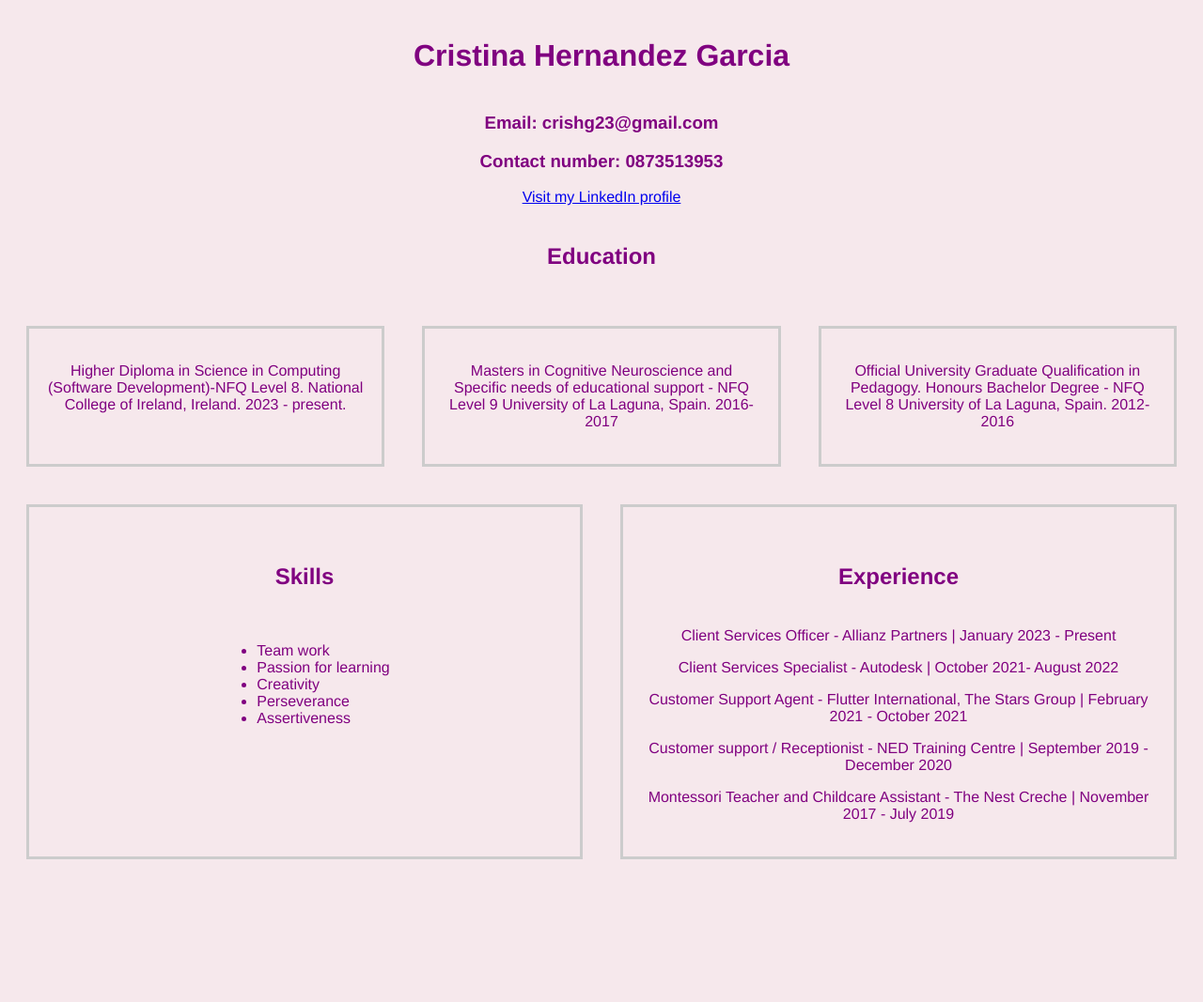
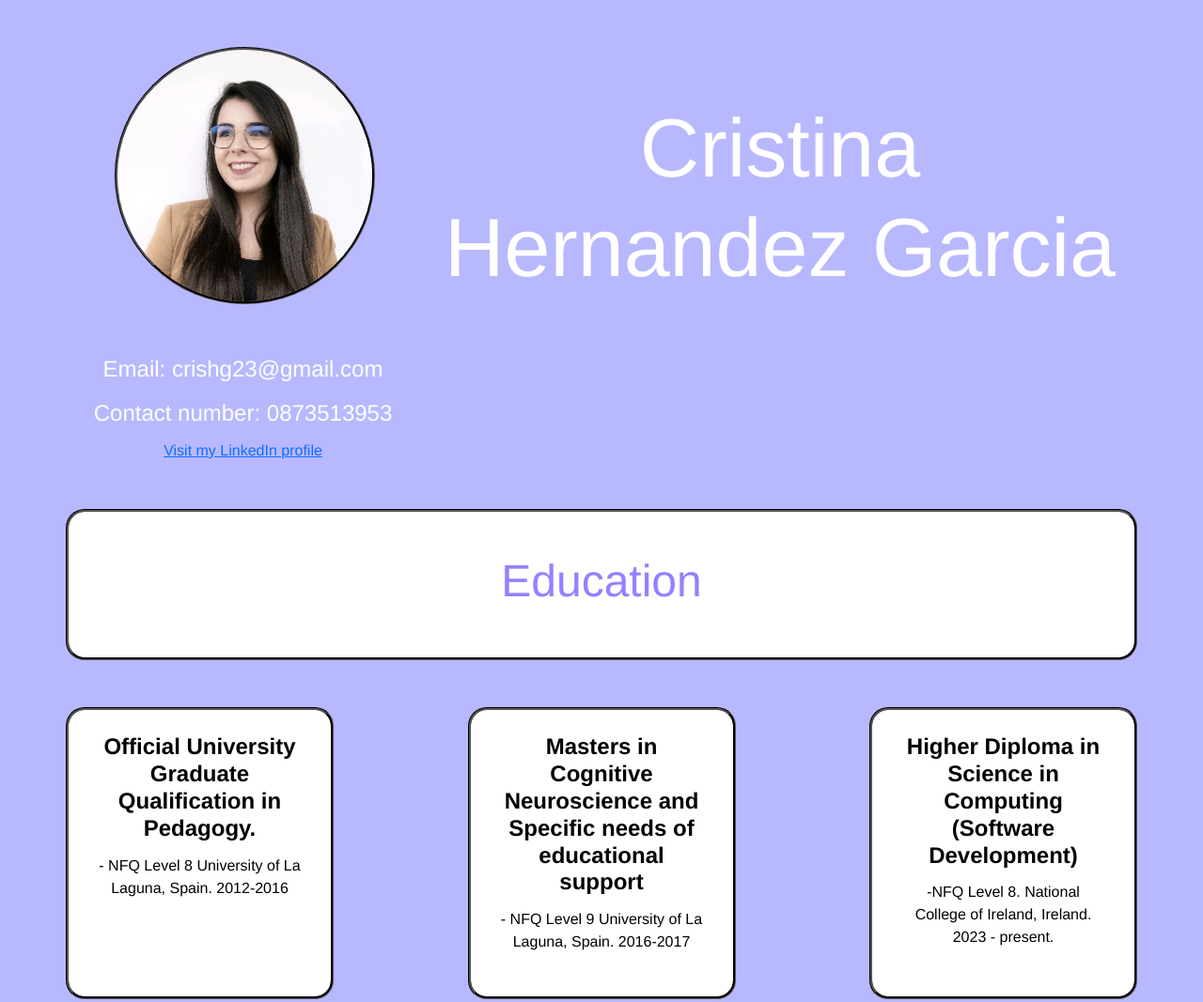
Before and after one commit to crishg23/crishg23.github.io, a plain HTML site: page index.html in a window 1280 px wide. Shown: the top 1067 px of the page at 94% size. Before the commit the page ends 943 px from the top, so only its background shows below. Drawn offline with nearby package versions, Linux system fonts and the light colour scheme.

Commit message:
cv bootstrap

```diff
--- a/cvStyle.css
+++ b/cvStyle.css
@@ -1,68 +1,76 @@
 body{
-	color:purple;
+	color:#9381ff;
 	font-family:Helvetica;
-	background:#F6E8EC;
+	background:#b8b8ff;
 	text-align:center;
 }
 
-ul{
-	 display: inline-block;
-	text-align:left;
-}
-
 h1{
-	padding:20px;
+	padding-top: 55px;
+	color:white;
+	font-size: 5.5em;
 }
 
 h2{
+	font-size: 3.0em;
 	padding:20px;
+
 }
 
-@media (min-width: 668px){
-
-.education{
-	display:flex;
-	justify-content:space-around;
+h3{
+	font-size: 1.5em;
+	padding:5px;
+	color:white;
 }
 
-.professional{
-	display:flex;
-	justify-content:space-around;
-}
+h4{
+	font-size: 1.5em;
+	font-weight: bold;
+	color:black;
 }
 
-.education div, .professional div{
-	border:3px #ccc solid;
-	padding:20px;
-	margin:20px;
+p{
+	font-size: 1.0em;
+	padding:5px;
+	color: black;
 }
 
-.ed1{
-	flex:1;
-	order:3;
-	flex-basis:25%;
+img {
+	border-radius: 50%;
+	border-style:groove;
+	border-color:black;
 }
 
-.ed2{
-	flex:1;
-	order:2;
-	flex-basis:25%;
+ul{
+	display: inline-block;
+	text-align:left;
+	padding:10px;
+	color:black;
 }
 
-.ed3{
-	flex:1;
-	order:1;
-	flex-basis:25%;
+.show{
+	background-color: white;
+	color:#9381ff;
+	border-radius: 20px;
+	border-style:groove;
+	border-color:black;
+	padding:25px;
 }
 
-.experience {
-	flex:2;
-	order:2;
-	flex-basis:50%;
+.edu{
+	background-color: #9381ff ;
+	color: white;
+	border-radius: 20px;
+	padding:25px;
+
+}
+.row{
+	margin-top:50px;
+	justify-content:space-between;
+
 }
 
-.skills{
-	flex:1;
-	order:1;
-	flex-basis:50%;
+.contact{
+	padding-right: 300px;
+
 }
--- a/index.html
+++ b/index.html
@@ -1,44 +1,57 @@
 <!DOCTYPE html>
 <html>
-<link rel="stylesheet" href="cvStyle.css"/>
 	<head>
 		<title>My CV</title>
+		<link href="https://cdn.jsdelivr.net/npm/bootstrap@5.3.0-alpha1/dist/css/bootstrap.min.css" rel="stylesheet" integrity="sha384-GLhlTQ8iRABdZLl6O3oVMWSktQOp6b7In1Zl3/Jr59b6EGGoI1aFkw7cmDA6j6gD" crossorigin="anonymous">
+		<script src="https://cdn.jsdelivr.net/npm/bootstrap@5.3.0-alpha1/dist/js/bootstrap.bundle.min.js" integrity="sha384-w76AqPfDkMBDXo30jS1Sgez6pr3x5MlQ1ZAGC+nuZB+EYdgRZgiwxhTBTkF7CXvN" crossorigin="anonymous"></script>
+		<link rel="stylesheet" href="cvStyle.css"/>
 	</head>
 	<body>
-		<div class="title">
+		<div class="container text-center">
+			<div class="row">
+			<div class="col-lg-4">
+				<img src="images/profile.png" alt="Profile">
+			</div>
+				<div class="col-lg-8 ">
 					<h1>Cristina Hernandez Garcia</h1>
 				</div>
-		<div class="contact">
+			</div>
+				<div class="row">
+				<div class="col-lg-7 contact">
 					<h3>Email: crishg23@gmail.com</h3>
 					<h3>Contact number: 0873513953</h3>
 					<a href="https://www.linkedin.com/in/cristina-hern%C3%A1ndez-garc%C3%ADa-133bb1150/" target="_blank">Visit my LinkedIn profile</a>
 				</div>
+			</div>
+			<div class="row">
+				<div class="col-lg-12 show">
 					<h2>Education</h2>
-		<div class="education">
-			<div class="ed1">
-				<p> Official University Graduate Qualification in Pedagogy.
-					Honours Bachelor Degree -  NFQ Level 8
+				</div>
+			</div>
+			<div class="row">
+				<div class="col-lg-3 show">
+					<h4>Official University Graduate Qualification in Pedagogy.</h4>
+					<p> -  NFQ Level 8
 						University of La Laguna, Spain. 2012-2016</p>
 				</div>
-			<div class="ed2">
-				<p>Masters in Cognitive Neuroscience and  Specific needs of educational support - NFQ Level 9
+				<div class="col-lg-3 show">
+
+					<h4>Masters in Cognitive Neuroscience and  Specific needs of educational support </h4>
+					<p>- NFQ Level 9
 					University of La Laguna, Spain. 2016-2017</p>
 				</div>
-			<div class="ed3">
-				<p>Higher Diploma in Science in Computing (Software Development)-NFQ Level 8.
+				<div class="col-lg-3 show">
+
+					<h4>Higher Diploma in Science in Computing (Software Development)</h4>
+					<p>-NFQ Level 8.
 					National College of Ireland, Ireland. 2023 - present.</p>
 				</div>
 			</div>
-		<div class="professional">
-			<div class="experience">
-				<h2>Experience</h2>
-					<p>Client Services Officer - Allianz Partners | January 2023 - Present</p>
-					<p>Client Services Specialist - Autodesk | October 2021- August 2022 </p>
-					<p>Customer Support Agent - Flutter International, The Stars Group | February 2021  - October 2021</p>
-					<p>Customer support / Receptionist - NED Training Centre | September 2019 - December 2020</p>
-					<p> Montessori Teacher and Childcare Assistant - The Nest Creche | November 2017  - July 2019</p>
+			<div class="row">
+
 			</div>
-			<div class="skills">
+			<div class="row">
+				<div class="col-lg-4 show">
 					<h2>Skills</h2>
 					<ul><li>Team work</li>
 						<li>Passion for learning</li>
@@ -47,6 +60,25 @@
 						<li>Assertiveness</li>
 					</ul>
 				</div>
+				<div class="col-lg-6 show">
+					<h2>Experience</h2>
+					<p></p>
+					<h4>Client Services Officer</h4>
+					<p>- Allianz Partners | January 2023 - Present</p>
+					<h4>Client Services Specialist</h4>
+					<p> - Autodesk | October 2021- August 2022 </p>
+					<h4>Customer Support Agent </h4>
+					<p>- Flutter International, The Stars Group | February 2021  - October 2021</p>
+					<h4>Customer support / Receptionist </h4>
+					<p>- NED Training Centre | September 2019 - December 2020</p>
+					<h4> Montessori Teacher and Childcare Assistant</h4>
+					<p>- The Nest Creche | November 2017  - July 2019</p>
+				</div>
+			</div>
+			<div class="row">
+				<div class="col-lg-4 ">
+				</div>
+			</div>
 		</div>
 	</body>
 </html>
```
Also changed, not shown: images/profile.png (added). Lines whose indentation alone changed are shown as unchanged.
